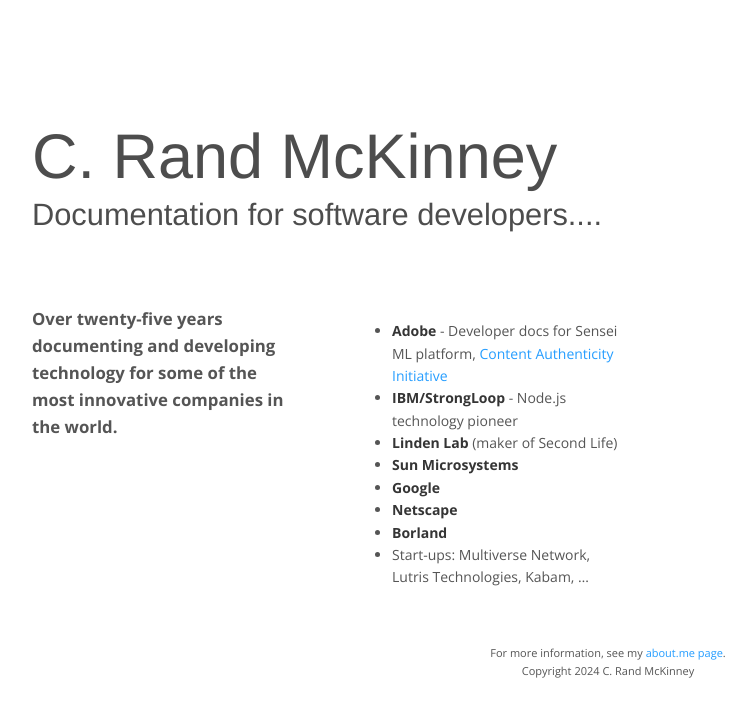
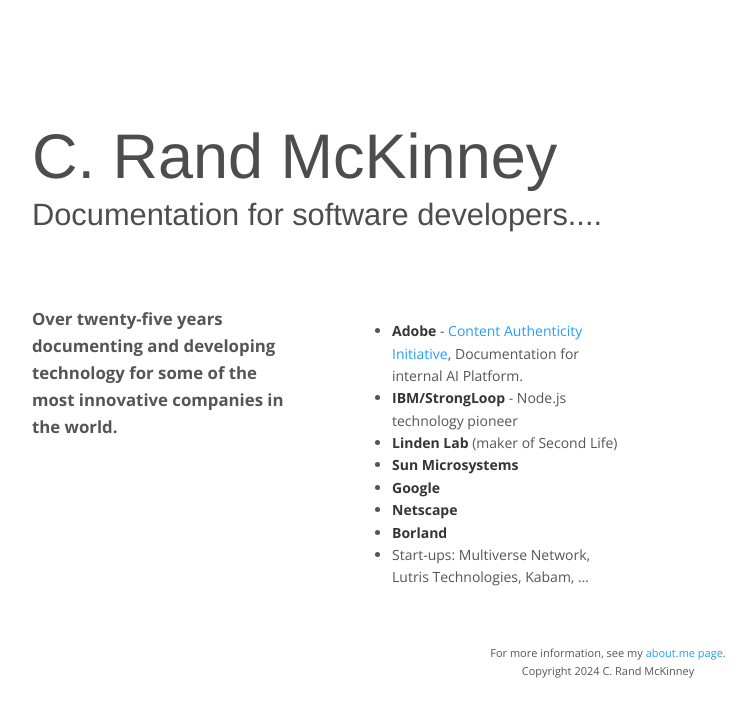
Before and after one commit to crandmck/crandmck.github.io, a Jekyll site: the page built from index.md, in a window 1280 px wide. Shown: the top 717 px of the page, without its empty margins (32-786 px from the left). Built offline with Jekyll 4.4.1, drawn with Linux system fonts in a browser that asks for light colours.

Commit message:
Update index.md

```diff
--- a/index.md
+++ b/index.md
@@ -5,7 +5,7 @@
 tagline2: Over twenty-five years documenting and developing technology for some of the most innovative companies in the world.
 ---
 
-- **Adobe** - Developer docs for Sensei ML platform, [Content Authenticity Initiative](https://opensource.contentauthenticity.org/docs/introduction)
+- **Adobe** - [Content Authenticity Initiative](https://opensource.contentauthenticity.org/docs/introduction), Documentation for internal AI Platform.
 - **IBM/StrongLoop** - Node.js technology pioneer
 - **Linden Lab** (maker of Second Life)
 - **Sun Microsystems**
```
